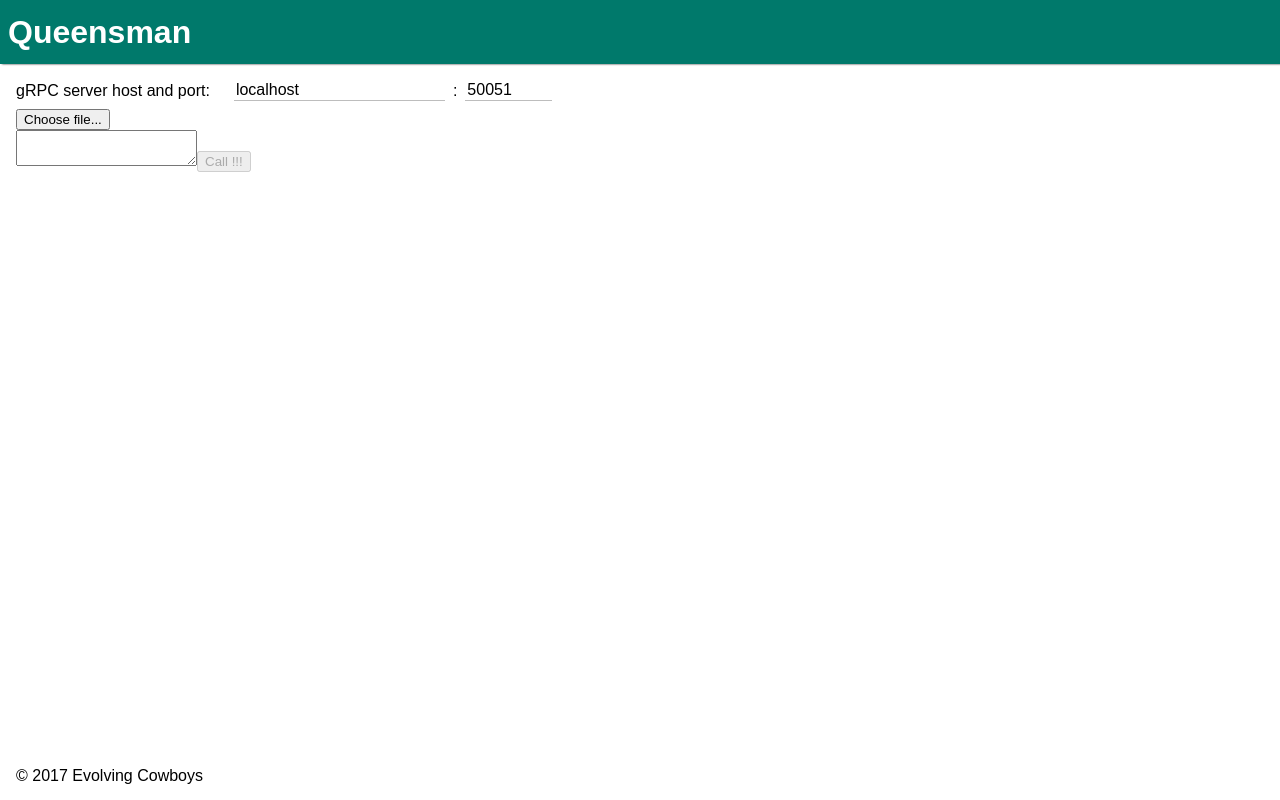
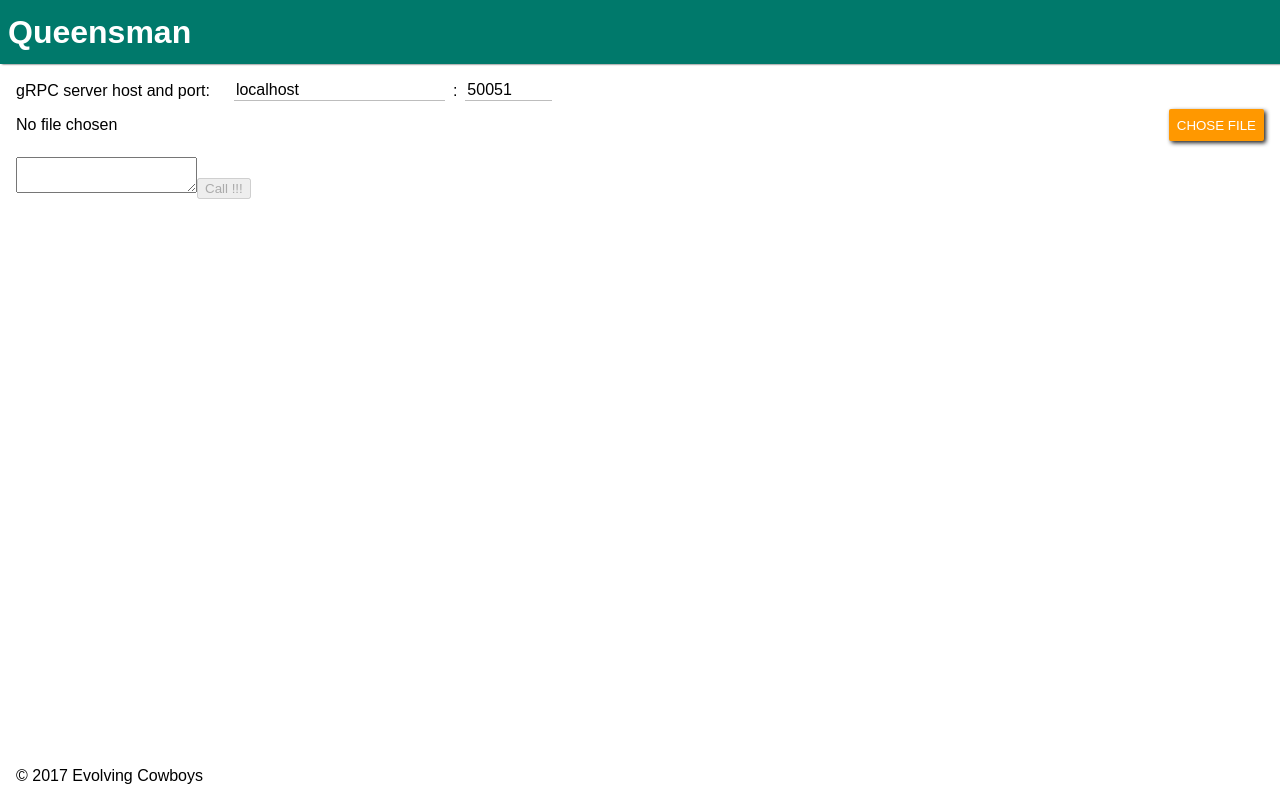
Before and after one commit to evolving-cowboys/queensman, a React (Create React App) app: page / in a window 1280 px wide. Built offline with nearby package versions, Linux system fonts and the light colour scheme.

Commit message:
Style ProtoExplorer component
TODO: write styles for checkboxes

```diff
--- /dev/null
+++ b/src/components/ProtoExplorer/ProtoLoader.css
@@ -0,0 +1,34 @@
+.ProtoLoader {
+  align-items: center;
+  display: flex;
+  flex-direction: row;
+  margin-bottom: 8px;
+  margin-top: 8px;
+  width: 100%;
+}
+
+.ProtoLoader-filename {
+  margin-right: auto;
+}
+
+.ProtoLoader-loadButton {
+  background-color: #FF9800;
+  border: none;
+  border-radius: 2px;
+  box-shadow: 2px 2px 4px #212121;
+  color: #FFFFFF;
+  flex-shrink: 0;
+  height: 32px;
+  outline: none;
+  padding: 8px;
+  text-transform: uppercase;
+  transition-duration: .2s;
+}
+
+.ProtoLoader-loadButton:focus {
+  outline: none;
+}
+
+.ProtoLoader-loadButton:active {
+  box-shadow: none;
+}
--- a/src/components/ProtoExplorer/ProtoLoader.js
+++ b/src/components/ProtoExplorer/ProtoLoader.js
@@ -1,4 +1,5 @@
 import React from 'react';
+import './ProtoLoader.css';
 
 
 class ProtoLoader extends React.Component {
@@ -23,17 +24,15 @@ class ProtoLoader extends React.Component {
   render() {
     return (
       <div className='ProtoLoader'>
-        {this.props.filename
-          ? <span className='ProtoLoader-filename'>{this.props.filename}</span>
-          : null}
-        <div className='ProtoLoader-fileLoader'>
-          <button
-            className='ProtoLoader-fileLoader-button'
-            onClick={this.loadProto}
-          >
-            Choose file...
-          </button>
-        </div>
+        <span className='ProtoLoader-filename'>
+          { this.props.filename ? this.props.filename : 'No file chosen' }
+        </span>
+        <button
+          className='ProtoLoader-loadButton'
+          onClick={this.loadProto}
+        >
+          { this.props.filename ? 'Choose another file' : 'Chose file' }
+        </button>
       </div>
     );
   };
--- /dev/null
+++ b/src/components/ProtoExplorer/Selector.css
@@ -0,0 +1,6 @@
+.Selector {
+  list-style-type: none;
+  padding-left: 4px;
+}
+
+/* TODO: Checkbox styles */
--- a/src/components/ProtoExplorer/Selector.js
+++ b/src/components/ProtoExplorer/Selector.js
@@ -1,4 +1,5 @@
 import React from 'react';
+import './Selector.css';
 
 const Selector = ({ items, selectedItem, onSelect }) => (
   <ul className='Selector'>
@@ -6,10 +7,12 @@ const Selector = ({ items, selectedItem, onSelect }) => (
       <li className='Selector-item' key={ item }>
         <label>
           <input
+            className='Selector-item-input'
             type='checkbox'
             onClick={() => { onSelect(item); }}
             checked={ item === selectedItem }
           />
+          &nbsp;
           { item }
         </label>
       </li>
--- /dev/null
+++ b/src/components/ProtoExplorer/index.css
@@ -0,0 +1,18 @@
+.ProtoExplorer {
+  margin: 8px auto;
+}
+
+.ProtoExplorer-selectors {
+  display: flex;
+  flex-direction: row;
+  margin-bottom: 8px;
+  margin-top: 8px;
+}
+
+.ProtoExplorer-stubSelector, .ProtoExplorer-callSelector {
+  width: 50%;
+}
+
+.ProtoExplorer-stubSelector-title, .ProtoExplorer-callSelector-title {
+  font-weight: bold;
+}
--- a/src/components/ProtoExplorer/index.js
+++ b/src/components/ProtoExplorer/index.js
@@ -1,6 +1,7 @@
 import React from 'react';
 import ProtoLoader from './ProtoLoader';
 import Selector from './Selector';
+import './index.css';
 
 
 const ProtoExplorer = ({
@@ -13,9 +14,12 @@ const ProtoExplorer = ({
       filename={filename}
       loadProto={loadProto}
     />
+    <div className='ProtoExplorer-selectors'>
       { stubNames && stubNames.length > 0 && (
-      <div>
-        <div>Select Service Stub</div>
+        <div className='ProtoExplorer-stubSelector'>
+          <div className='ProtoExplorer-stubSelector-title'>
+            Select Service Stub
+          </div>
           <Selector
             items={stubNames}
             selectedItem={currentStubName}
@@ -24,8 +28,10 @@ const ProtoExplorer = ({
         </div>
       )}
       { callNames && callNames.length > 0 && (
-      <div>
-        <div>Select RPC Call</div>
+        <div className='ProtoExplorer-callSelector'>
+          <div className='ProtoExplorer-callSelector-title'>
+            Select RPC Call
+          </div>
           <Selector
             items={callNames}
             selectedItem={currentCallName}
@@ -34,6 +40,7 @@ const ProtoExplorer = ({
         </div>
       )}
     </div>
+  </div>
 );
 
 export default ProtoExplorer;
```
Lines whose indentation alone changed are shown as unchanged.
